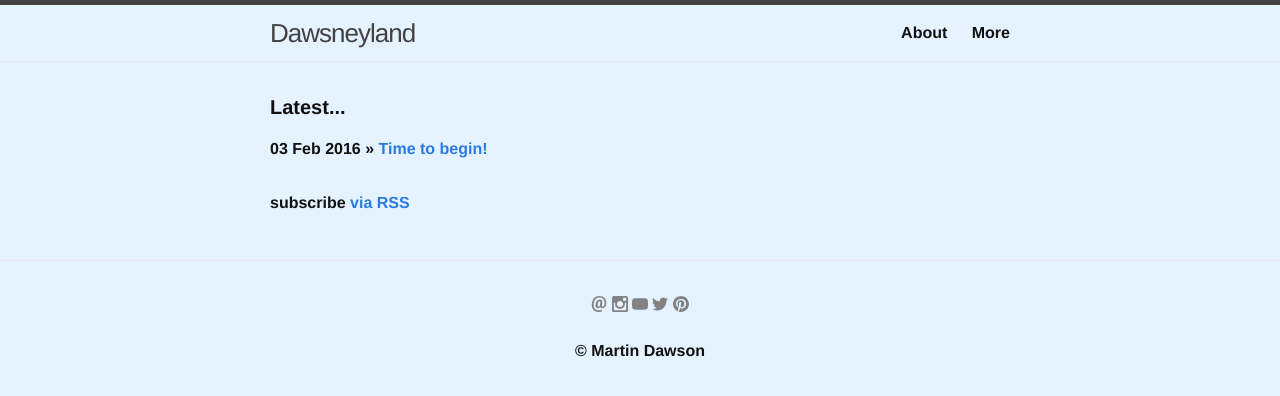
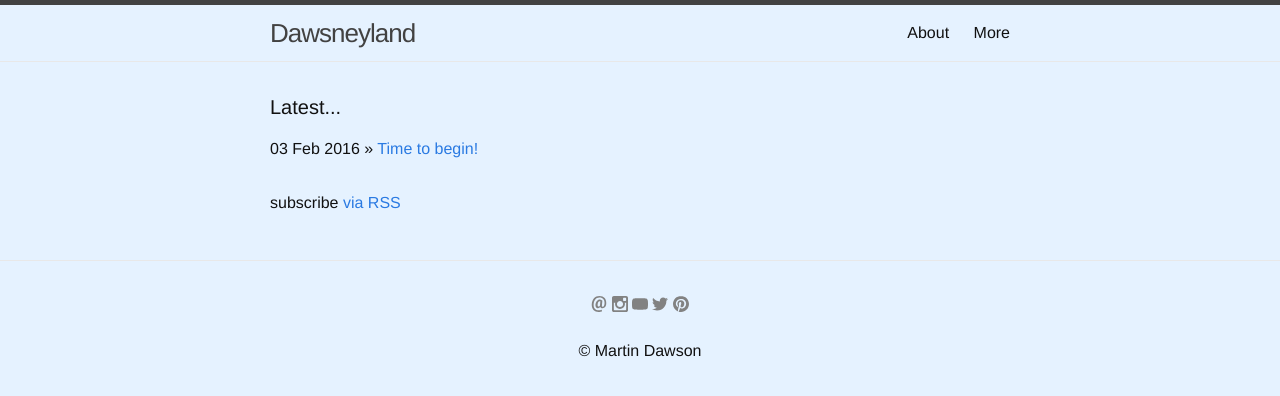
Before and after one commit to dawsneyland/formerdland, a Jekyll site: the page built from index.html, in a window 1280 px wide. Shown: the top 396 px of the page. Built offline with Jekyll 4.4.1, drawn with Linux system fonts in a browser that asks for light colours.

Commit message:
Update main.scss

```diff
--- a/css/main.scss
+++ b/css/main.scss
@@ -8,7 +8,7 @@
 // Our variables
 $base-font-family: "Helvetica Neue", Helvetica, Arial, sans-serif;
 $base-font-size:   16px;
-$base-font-weight: 600;
+$base-font-weight: 400;
 $small-font-size:  $base-font-size * 0.875;
 $base-line-height: 1.5;
 
```
